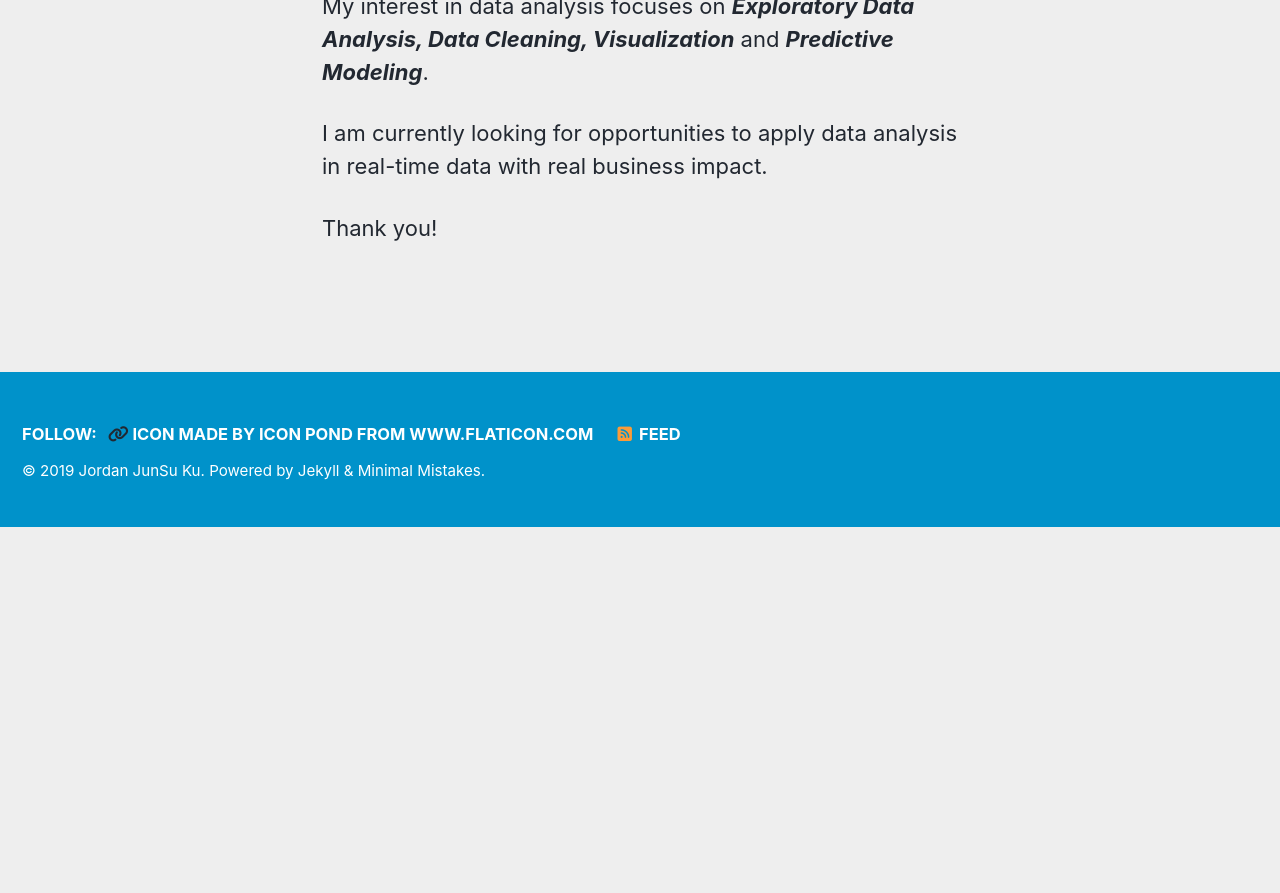
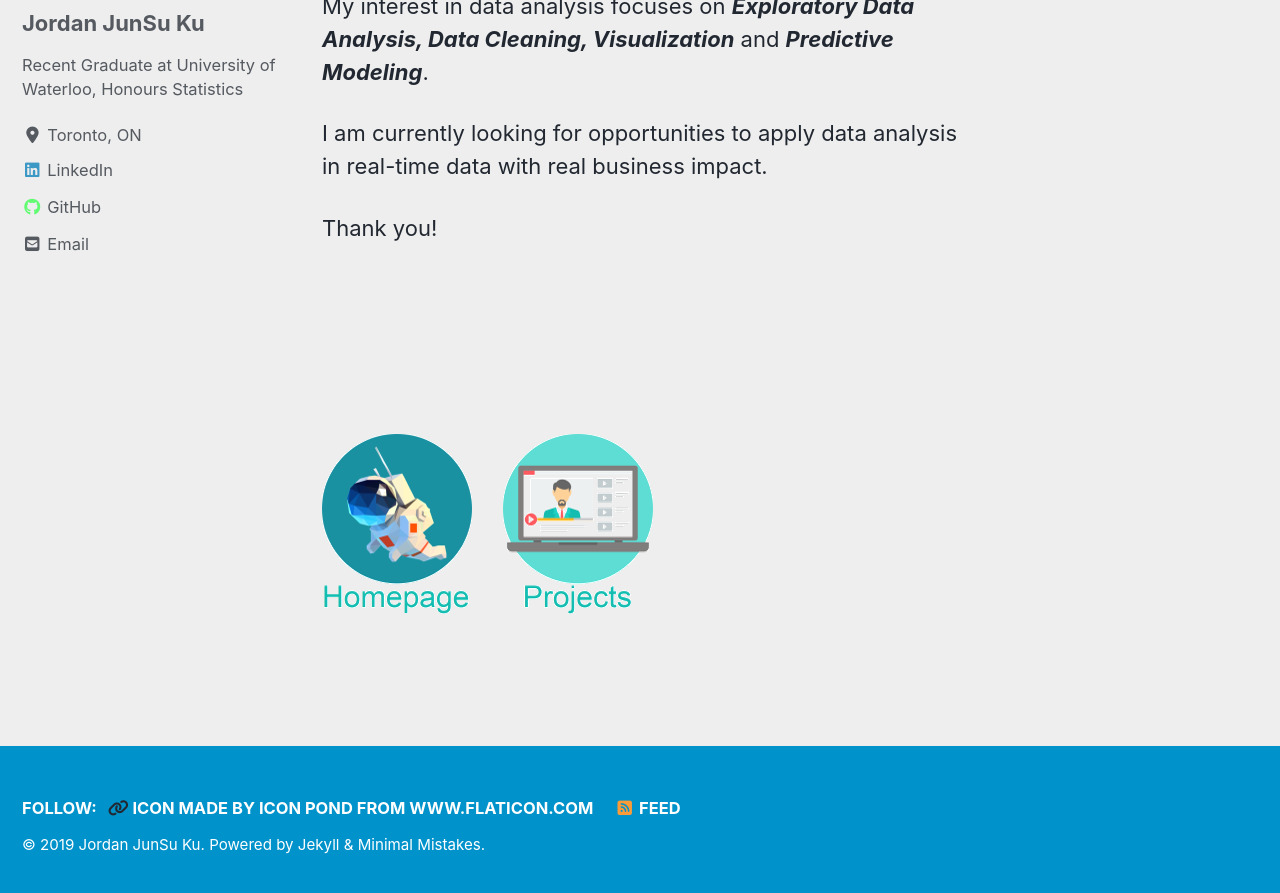
Before and after one commit to junsu-ku/junsu-ku.github.io, a Jekyll site: the page built from _pages/about.md, in a window 1280 px wide and 900 px high, scrolled down 1031 px. Shown: the top 893 px of the window. Built offline with Jekyll 4.4.1, drawn with Linux system fonts in a browser that asks for light colours; cached includes are drawn as plain includes; nearby versions of some CDN libraries; before the commit the page ends 1558 px from its top, so only the background shows below that.

Commit message:
page navigate button

```diff
--- a/_pages/about.md
+++ b/_pages/about.md
@@ -18,3 +18,11 @@
 I am currently looking for opportunities to apply data analysis in real-time data with real business impact.
 
 Thank you!
+
+
+<br/>
+<br/>
+<br/>
+<br/>
+
+[![](/images/source/main button.png)](https://junsu-ku.github.io) &nbsp;&nbsp;&nbsp; [![](/images/source/projects button.png)](/projects/)
```
Also changed, not shown: _pages/projects.md (+1 -2 lines), images/source/about button.png (added), images/source/button.png (deleted), images/source/main button.png (added), images/source/projects button.png (added).
